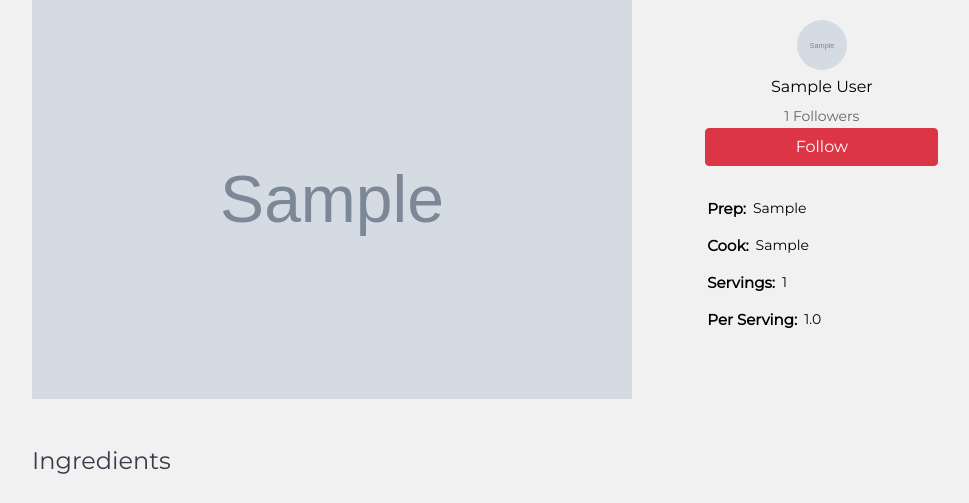
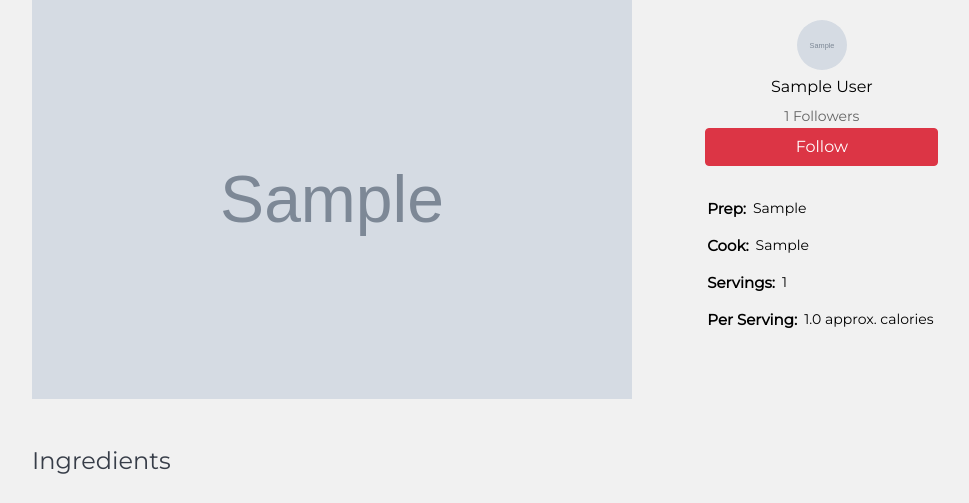
Before and after one commit to sozgur/food_recipe_web_app, a Flask app: page /detail/1 in a window 1280 px wide. Shown: the part 152-655 px from the top of the page, without its empty margins (54-1023 px from the left). Run offline with Flask 2, Linux system fonts and the light colour scheme; tables that the repository leaves empty hold one stand-in row (values such as "Sample post"); grey boxes marked "Sample" are stand-in pictures; some libraries are stand-ins or nearby versions.

Commit message:
edit recipe calories explanation

```diff
--- a/app/templates/recipe/detail.html
+++ b/app/templates/recipe/detail.html
@@ -62,7 +62,7 @@
             </div>
             <div class="recipe-meta-item">
                 <div class="recipe-meta-item-header">Per Serving:</div>
-                <div class="recipe-meta-item-body">{{per_serving}}</div>
+                <div class="recipe-meta-item-body">{{per_serving}} approx. calories</div>
             </div>
 
         </div>
```
